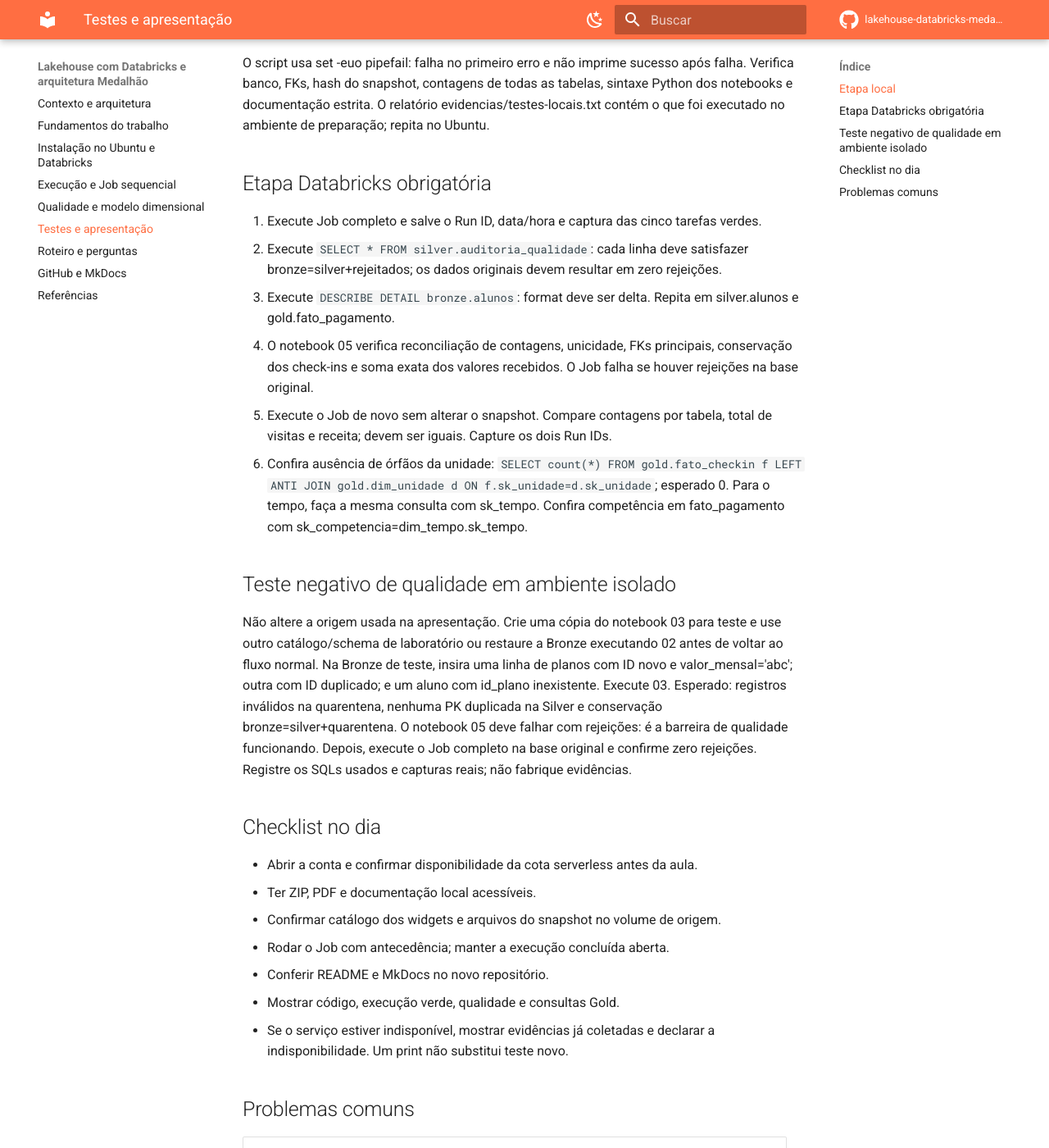
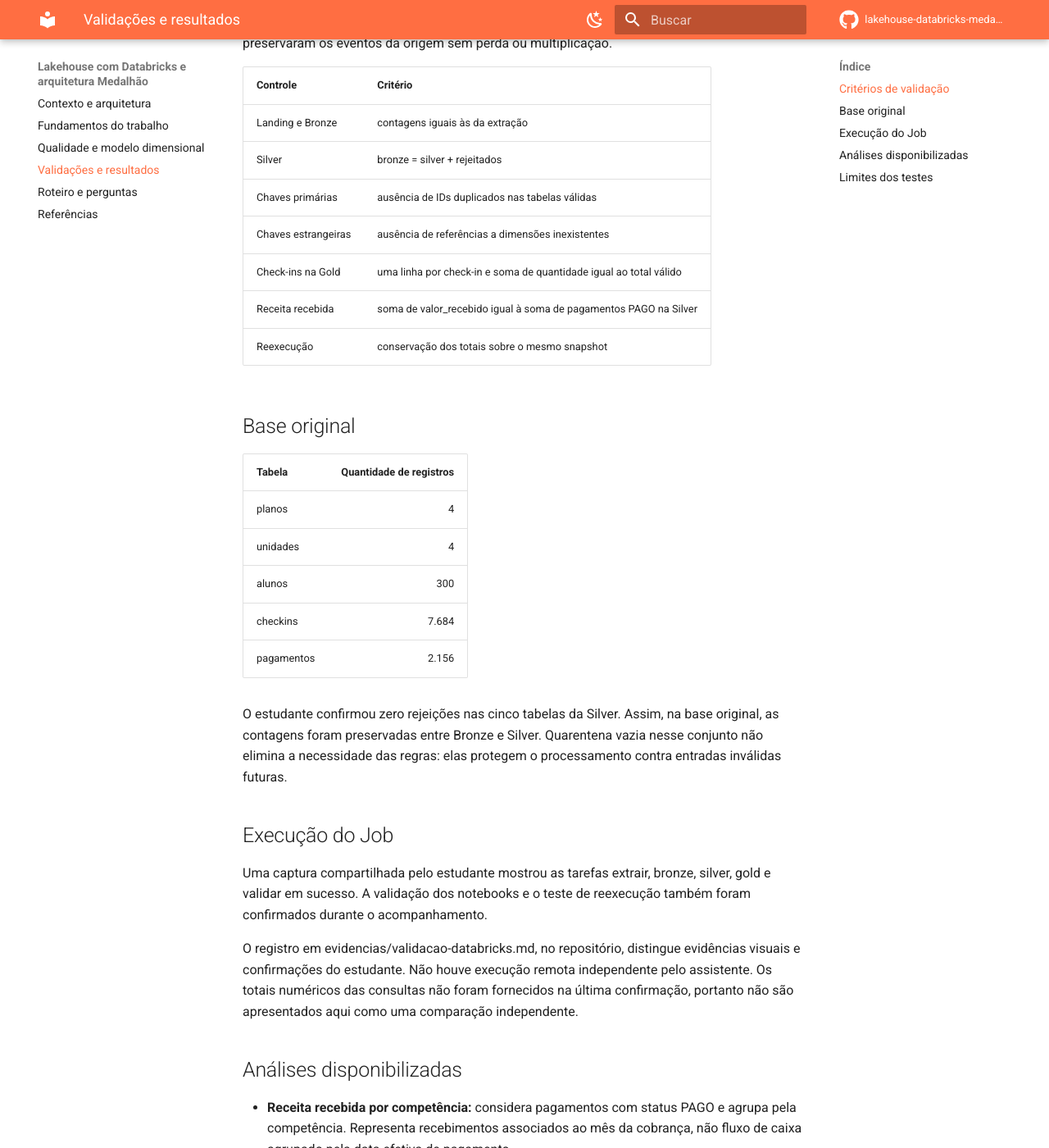
Before and after one commit to 02kamk/lakehouse-databricks-medalhao, an MkDocs documentation site: the page built from docs/testes.md, in a window 1280 px wide and 1400 px high, scrolled down 242 px. Shown: the whole window at 82% size. Built offline with MkDocs 1.6.1 and Material for MkDocs 9.7.7, drawn with Linux system fonts in a browser that asks for light colours; comment, search, counter and statistics services are not loaded; some of the changed text lies outside the part shown.

Commit message:
Mantem instrucoes no README e conteudo do trabalho no MkDocs

````diff
--- a/docs/github.md
+++ /dev/null
@@ -1,37 +0,0 @@
-# Novo GitHub e MkDocs
-
-O PDF exige repositório separado. Nome sugerido: lakehouse-databricks-medalhao. Não altere os repositórios dos trabalhos 1 e 2.
-
-1. Acesse GitHub autenticado em 02kamk, New repository, nome lakehouse-databricks-medalhao. Não inicialize README, licença ou gitignore: os arquivos já estão no pacote.
-2. No Ubuntu, dentro de lakehouse-academia:
-
-```bash
-git init -b main
-git add .
-git status
-git commit -m "Implementa lakehouse academia com Databricks e Medalhao"
-git remote add origin https://github.com/02kamk/lakehouse-databricks-medalhao.git
-git push -u origin main
-```
-
-Se o Git pedir identidade, configure git config user.name e git config user.email com seus dados. Para autenticar, use o fluxo oficial do GitHub CLI (`gh auth login`, se instalado) ou credencial/token no gerenciador de credenciais; a senha comum do GitHub não autentica git push. Não cole tokens nos arquivos. Confira git status antes do commit: .venv e academia.db não devem entrar. Os CSVs fictícios e manifesto podem entrar; o banco é reconstruível.
-
-3. O workflow incluído verifica origem e documentação a cada push/PR. Consulte a aba Actions e espere verde. Ele não executa o Job no Databricks.
-4. Para ver o site local:
-
-```bash
-source .venv/bin/activate
-mkdocs serve
-```
-
-Abra http://127.0.0.1:8000 no Windows. Para publicar:
-
-```bash
-mkdocs build --strict
-mkdocs gh-deploy
-```
-
-5. No GitHub, Settings -> Pages -> Deploy from a branch -> gh-pages -> /(root). Aguarde a publicação e copie a URL realmente exibida. Adicione essa URL ao README. A URL esperada, somente após publicar, é https://02kamk.github.io/lakehouse-databricks-medalhao/.
-6. Grave no README o Run ID final do Databricks e guarde capturas em evidencias/ sem dados de login. Não confunda Actions verde com validação do processamento remoto.
-
-O repositório remoto e o site não foram publicados automaticamente por este pacote. Esses passos dependem da conta do estudante.
--- a/docs/instalacao.md
+++ /dev/null
@@ -1,68 +0,0 @@
-# Instalação no Ubuntu / WSL
-
-## 1. Conferir o Ubuntu existente
-
-Você já tem Ubuntu: não precisa reinstalá-lo. No PowerShell do Windows:
-
-```powershell
-wsl --list --verbose
-```
-
-Confira VERSION 2. Se sua distribuição se chama Ubuntu e aparece como versão 1: `wsl --set-version Ubuntu 2`. Use o nome exato exibido. Para uma máquina nova, o comando administrativo é `wsl --install -d Ubuntu-24.04`, seguido de reinicialização e criação de usuário Linux.
-
-## 2. Instalar utilitários no Ubuntu
-
-Todos os comandos seguintes, salvo indicação, são no terminal Ubuntu.
-
-```bash
-sudo apt update
-sudo apt install -y python3 python3-venv python3-pip git sqlite3 unzip
-python3 --version
-git --version
-sqlite3 --version
-mkdir -p ~/projetos
-```
-
-Este projeto usa a biblioteca sqlite3 que já vem no Python. Não precisa de Java, MinIO, Docker ou instalação local do Spark para o trabalho 3. Mantenha os ambientes dos trabalhos anteriores separados.
-
-## 3. Colocar o projeto no Linux
-
-Baixe o ZIP entregue no chat para Downloads. No Ubuntu, ajuste o caminho se necessário:
-
-```bash
-cd ~/projetos
-unzip /mnt/c/Users/kamil/Downloads/lakehouse-academia.zip
-cd lakehouse-academia
-python3 -m venv .venv
-source .venv/bin/activate
-python -m pip install -r requirements-docs.txt
-python scripts/gerar_dados.py
-python scripts/preparar_origem.py
-python scripts/testar_local.py
-sqlite3 data/academia.db '.tables'
-mkdocs build --strict
-```
-
-Se o ZIP estiver em outra pasta, ajuste apenas o argumento do unzip. Não execute comandos Python no PowerShell usando os caminhos do Ubuntu. Preserve a saída de preparar_origem.py: é a contagem exata de cada tabela.
-
-## 4. Criar a conta Databricks
-
-1. Abra https://www.databricks.com/learn/free-edition no navegador do Windows.
-2. Escolha Free Edition, faça seu cadastro e verifique o e-mail. Escolha a oferta gratuita, conferindo as condições apresentadas na tela.
-3. Entre no workspace. A Free Edition usa compute serverless e possui cotas; não procure criar um cluster Spark local ou configurar Java.
-4. Abra um notebook Python e execute `spark.sql('SELECT current_catalog()').show()` e `spark.sql('SHOW CATALOGS').show()`.
-5. Anote o catálogo que permite criar schemas. O valor padrão dos notebooks é workspace; altere o widget catalogo se o nome da sua conta for outro.
-
-Não compartilhe senha, token ou código de autenticação. Login e aceite de termos devem ser realizados por você.
-
-## 5. Importar notebooks e criar volumes
-
-1. Em Workspace, crie a pasta lakehouse-academia/notebooks na sua área de usuário.
-2. Use Import e selecione os arquivos notebooks/00_configurar.py a 05_validar.py. São notebooks no formato SOURCE Databricks, com separadores COMMAND.
-3. Abra 00_configurar, conecte ao compute Serverless, ajuste catalogo e clique Run all.
-4. Confirme no Catalog Explorer os schemas origem, landing, bronze, silver e gold. Em origem deve existir o volume arquivos, e em landing o volume dados.
-5. Pelo Ubuntu, rode `explorer.exe .` para abrir a pasta do projeto no Windows. Em data, localize academia.db e origem_manifest.json.
-6. No Databricks, New -> Add or upload data -> Upload files to a volume. Escolha /Volumes/SEU_CATALOGO/origem/arquivos e envie somente academia.db e origem_manifest.json.
-7. Não use a opção Create table para o banco: ele deve ser um arquivo no volume. Não envie os CSVs diretamente à Bronze. O notebook 01 fará a extração.
-
-Permissões necessárias: USE CATALOG, USE SCHEMA, CREATE SCHEMA quando aplicável, CREATE TABLE, CREATE VOLUME, READ VOLUME e WRITE VOLUME. Se houver erro de permissão, escolha seu catálogo permitido e confira o proprietário; não troque para DBFS root como atalho.
--- a/docs/testes.md
+++ b/docs/testes.md
@@ -1,48 +1,61 @@
-# Testes para apresentar
+# Validações e resultados
 
-## Etapa local
+## Critérios de validação
 
-```bash
-source .venv/bin/activate
-bash scripts/testar.sh
-```
+O pipeline compara contagens entre camadas, verifica unicidade das chaves, referências
+entre tabelas e conservação dos valores financeiros. Esses controles indicam se as
+transformações preservaram os eventos da origem sem perda ou multiplicação.
 
-O script usa set -euo pipefail: falha no primeiro erro e não imprime sucesso após falha. Verifica banco, FKs, hash do snapshot, contagens de todas as tabelas, sintaxe Python dos notebooks e documentação estrita. O relatório evidencias/testes-locais.txt contém o que foi executado no ambiente de preparação; repita no Ubuntu.
+| Controle | Critério |
+|---|---|
+| Landing e Bronze | contagens iguais às da extração |
+| Silver | bronze = silver + rejeitados |
+| Chaves primárias | ausência de IDs duplicados nas tabelas válidas |
+| Chaves estrangeiras | ausência de referências a dimensões inexistentes |
+| Check-ins na Gold | uma linha por check-in e soma de quantidade igual ao total válido |
+| Receita recebida | soma de valor_recebido igual à soma de pagamentos PAGO na Silver |
+| Reexecução | conservação dos totais sobre o mesmo snapshot |
 
-## Etapa Databricks obrigatória
+## Base original
 
-1. Execute Job completo e salve o Run ID, data/hora e captura das cinco tarefas verdes.
-2. Execute `SELECT * FROM silver.auditoria_qualidade`: cada linha deve satisfazer bronze=silver+rejeitados; os dados originais devem resultar em zero rejeições.
-3. Execute `DESCRIBE DETAIL bronze.alunos`: format deve ser delta. Repita em silver.alunos e gold.fato_pagamento.
-4. O notebook 05 verifica reconciliação de contagens, unicidade, FKs principais, conservação dos check-ins e soma exata dos valores recebidos. O Job falha se houver rejeições na base original.
-5. Execute o Job de novo sem alterar o snapshot. Compare contagens por tabela, total de visitas e receita; devem ser iguais. Capture os dois Run IDs.
-6. Confira ausência de órfãos da unidade: `SELECT count(*) FROM gold.fato_checkin f LEFT ANTI JOIN gold.dim_unidade d ON f.sk_unidade=d.sk_unidade`; esperado 0. Para o tempo, faça a mesma consulta com sk_tempo. Confira competência em fato_pagamento com sk_competencia=dim_tempo.sk_tempo.
+| Tabela | Quantidade de registros |
+|---|---:|
+| planos | 4 |
+| unidades | 4 |
+| alunos | 300 |
+| checkins | 7.684 |
+| pagamentos | 2.156 |
 
-## Teste negativo de qualidade em ambiente isolado
+O estudante confirmou zero rejeições nas cinco tabelas da Silver. Assim, na base
+original, as contagens foram preservadas entre Bronze e Silver. Quarentena vazia
+nesse conjunto não elimina a necessidade das regras: elas protegem o processamento
+contra entradas inválidas futuras.
 
-Não altere a origem usada na apresentação. Crie uma cópia do notebook 03 para teste e use outro catálogo/schema de laboratório ou restaure a Bronze executando 02 antes de voltar ao fluxo normal. Na Bronze de teste, insira uma linha de planos com ID novo e valor_mensal='abc'; outra com ID duplicado; e um aluno com id_plano inexistente. Execute 03. Esperado: registros inválidos na quarentena, nenhuma PK duplicada na Silver e conservação bronze=silver+quarentena. O notebook 05 deve falhar com rejeições: é a barreira de qualidade funcionando. Depois, execute o Job completo na base original e confirme zero rejeições. Registre os SQLs usados e capturas reais; não fabrique evidências.
+## Execução do Job
 
-## Checklist no dia
+Uma captura compartilhada pelo estudante mostrou as tarefas extrair, bronze, silver,
+gold e validar em sucesso. A validação dos notebooks e o teste de reexecução também
+foram confirmados durante o acompanhamento.
 
-- Abrir a conta e confirmar disponibilidade da cota serverless antes da aula.
-- Ter ZIP, PDF e documentação local acessíveis.
-- Confirmar catálogo dos widgets e arquivos do snapshot no volume de origem.
-- Rodar o Job com antecedência; manter a execução concluída aberta.
-- Conferir README e MkDocs no novo repositório.
-- Mostrar código, execução verde, qualidade e consultas Gold.
-- Se o serviço estiver indisponível, mostrar evidências já coletadas e declarar a indisponibilidade. Um print não substitui teste novo.
+O registro em evidencias/validacao-databricks.md, no repositório, distingue evidências
+visuais e confirmações do estudante. Não houve execução remota independente pelo
+assistente. Os totais numéricos das consultas não foram fornecidos na última confirmação,
+portanto não são apresentados aqui como uma comparação independente.
 
-## Problemas comuns
+## Análises disponibilizadas
 
-| Erro | Ação |
-| --- | --- |
-| CATALOG/SCHEMA_NOT_FOUND | Verificar catalogo e rodar 00 |
-| PERMISSION_DENIED | Usar catálogo permitido e conferir privilégios |
-| academia.db não encontrado | Enviar arquivo ao volume origem/arquivos correto |
-| Snapshot diferente do manifesto | Enviar banco e manifesto da mesma geração |
-| SQLITE error | Confirmar upload binário completo; reconstruir com preparar_origem.py |
-| CSV faltando | Rodar 01; verificar se a tarefa terminou |
-| Quarentena maior que zero | Abrir JSON original e corrigir a origem ou regra justificada |
-| Quota serverless esgotada | Consultar limites na interface e aguardar liberação; ensaiar antes |
-| MkDocs não encontrado | Ativar .venv e instalar requirements-docs.txt |
-| Job não encontra notebook | Selecionar o caminho real no Workspace, sem copiar SEU_EMAIL |
+- **Receita recebida por competência:** considera pagamentos com status PAGO e agrupa
+  pela competência. Representa recebimentos associados ao mês da cobrança, não fluxo
+  de caixa agrupado pela data efetiva de pagamento.
+- **Visitas por unidade:** soma a medida quantidade da fato_checkin, relacionada à
+  dimensão unidade, permitindo comparar a utilização das unidades da academia.
+
+## Limites dos testes
+
+As verificações locais cobrem integridade do SQLite, hash, contagens e sintaxe dos
+notebooks. O build do MkDocs valida a documentação. Essas verificações são distintas
+da execução do Spark e do Job no Databricks.
+
+As regras implementadas encaminham dados inválidos para quarentena. O teste negativo
+com registros deliberadamente inválidos não foi confirmado pelo estudante e não é
+tratado como evidência de teste concluído.
--- a/mkdocs.yml
+++ b/mkdocs.yml
@@ -9,12 +9,9 @@
 nav:
   - Contexto e arquitetura: index.md
   - Fundamentos do trabalho: conceitos.md
-  - Instalação no Ubuntu e Databricks: instalacao.md
-  - Execução e Job sequencial: execucao.md
   - Qualidade e modelo dimensional: modelagem.md
-  - Testes e apresentação: testes.md
+  - Validações e resultados: testes.md
   - Roteiro e perguntas: apresentacao.md
-  - GitHub e MkDocs: github.md
   - Referências: referencias.md
 
 theme:
````
Also changed, not shown: docs/execucao.md (deleted, +0 -25 lines), docs/index.md (+1 -1 lines).
